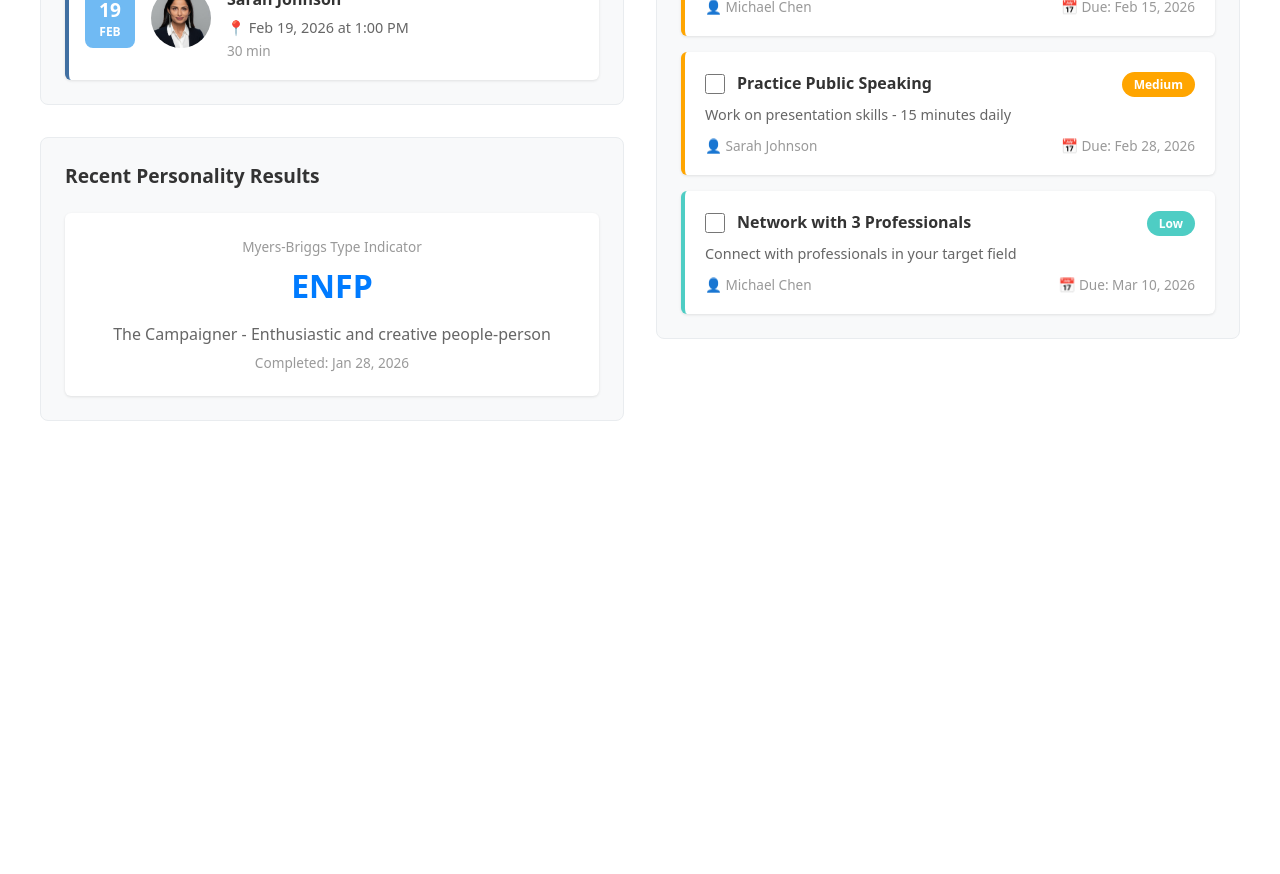
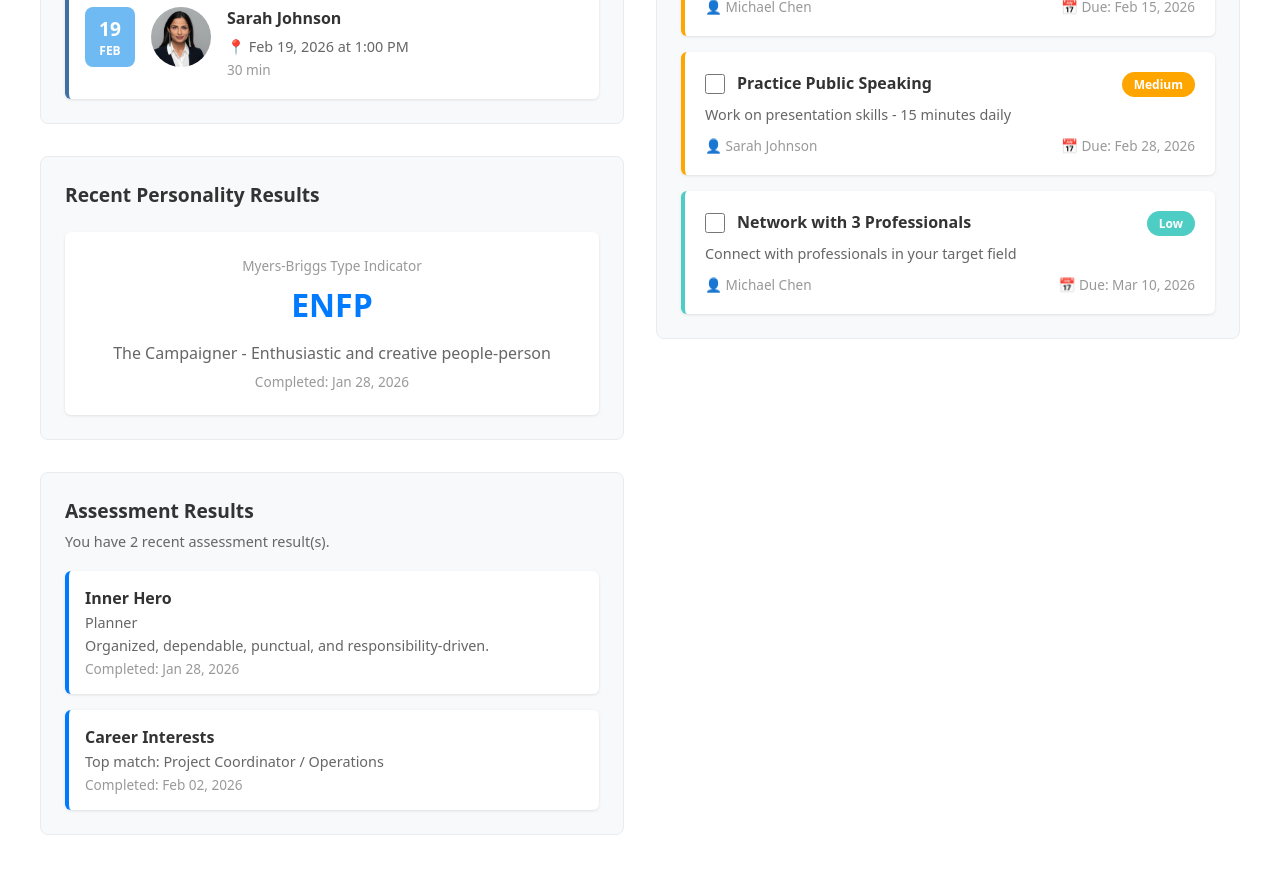
Before and after one commit to justaformality/ezamu-mentor-mentee-platform, a React (Vite) app in the folder frontend/: page /student-dashboard in a window 1280 px wide. Shown: the part 520-1394 px from the top of the page. Before the commit the page ends 1005 px from the top, so only its background shows below. Built offline with nearby package versions, Linux system fonts and the light colour scheme.

Commit message:
Added Assessment Results section to student dashboard

```diff
--- a/frontend/src/pages/student-dashboard.jsx
+++ b/frontend/src/pages/student-dashboard.jsx
@@ -50,6 +50,23 @@ function StudentDashboard() {
     date: "Jan 28, 2026",
     description: "The Campaigner - Enthusiastic and creative people-person",
   };
+
+  const assessmentResults = [
+     {
+     id: 1,
+     name: "Inner Hero",
+     scoreText: "Planner",
+     summary: "Organized, dependable, punctual, and responsibility-driven.",
+     completedOn: "Jan 28, 2026",
+   },
+   {
+     id: 2,
+     name: "Career Interests",
+     scoreText: "Top match: Project Coordinator / Operations",
+     completedOn: "Feb 02, 2026",
+   },
+ ];
+
 
   const toggleComplete = (itemId) => {
     setCompletedItems((prev) => ({
@@ -169,9 +186,16 @@ function StudentDashboard() {
                 border: "1px solid #e9ecef",
               }}
             >
-              <h2 style={{ fontSize: "1.2rem", marginBottom: "1.5rem", color: "#333" }}>
+              <h2 style={{ fontSize: "1.2rem", marginBottom: "0.5rem", color: "#333" }}>
                 Upcoming Appointments
               </h2>
+
+               <p style={{ marginTop: "0", marginBottom: "1rem", color: "#666", fontSize: "0.9rem" }}>
+               {upcomingAppointments.length > 0
+                 ? `You have ${upcomingAppointments.length} upcoming appointment(s). Next one is ${upcomingAppointments[0].date} at ${upcomingAppointments[0].time}.`
+                 : "No upcoming appointments scheduled."}
+             </p>
+
               <div style={{ display: "flex", flexDirection: "column", gap: "1rem" }}>
                 {upcomingAppointments.map((appointment) => {
                   const { day, month } = formatDateBadge(appointment.date); //added this line!
@@ -255,6 +279,7 @@ function StudentDashboard() {
                 borderRadius: "8px",
                 padding: "1.5rem",
                 border: "1px solid #e9ecef",
+                marginBottom: "2rem",
               }}
             >
               <h2 style={{ fontSize: "1.2rem", marginBottom: "1.5rem", color: "#333" }}>
@@ -290,7 +315,62 @@ function StudentDashboard() {
                 </p>
               </div>
             </div>
+
+            {/* Assessment Results */}
+           <div
+             style={{
+             backgroundColor: "#f8f9fa",
+             borderRadius: "8px",
+             padding: "1.5rem",
+             marginBottom: "2rem",
+             border: "1px solid #e9ecef",
+             }}
+           >
+             <h2 style={{ fontSize: "1.2rem", marginBottom: "0.5rem", color: "#333" }}>
+             Assessment Results
+             </h2>
+
+
+             <p style={{ marginTop: "0", marginBottom: "1.25rem", color: "#666", fontSize: "0.9rem" }}>
+             {assessmentResults.length > 0
+              ? `You have ${assessmentResults.length} recent assessment result(s).`
+              : "No assessment results yet."}
+             </p>
+
+
+             <div style={{ display: "flex", flexDirection: "column", gap: "1rem" }}>
+            {assessmentResults.map((a) => (
+            <div
+              key={a.id}
+               style={{
+               backgroundColor: "#fff",
+               padding: "1rem",
+               borderRadius: "6px",
+               boxShadow: "0 1px 3px rgba(0,0,0,0.1)",
+               borderLeft: "4px solid #007bff",
+              }}
+             >
+           <p style={{ margin: "0 0 0.25rem 0", fontWeight: "600", color: "#333" }}>
+            {a.name}
+           </p>
+           <p style={{ margin: "0.25rem 0", color: "#666", fontSize: "0.9rem" }}>
+           {a.scoreText}
+           </p>
+           {a.summary && (
+           <p style={{ margin: "0.25rem 0", color: "#666", fontSize: "0.9rem" }}>
+            {a.summary}
+             </p>
+           )}
+
+
+           <p style={{ margin: "0.25rem 0 0 0", color: "#999", fontSize: "0.85rem" }}>
+            Completed: {a.completedOn}
+           </p>
+           </div>
+          ))}
           </div>
+         </div>
+         </div>
 
           {/* RIGHT COLUMN */}
           <div
```
